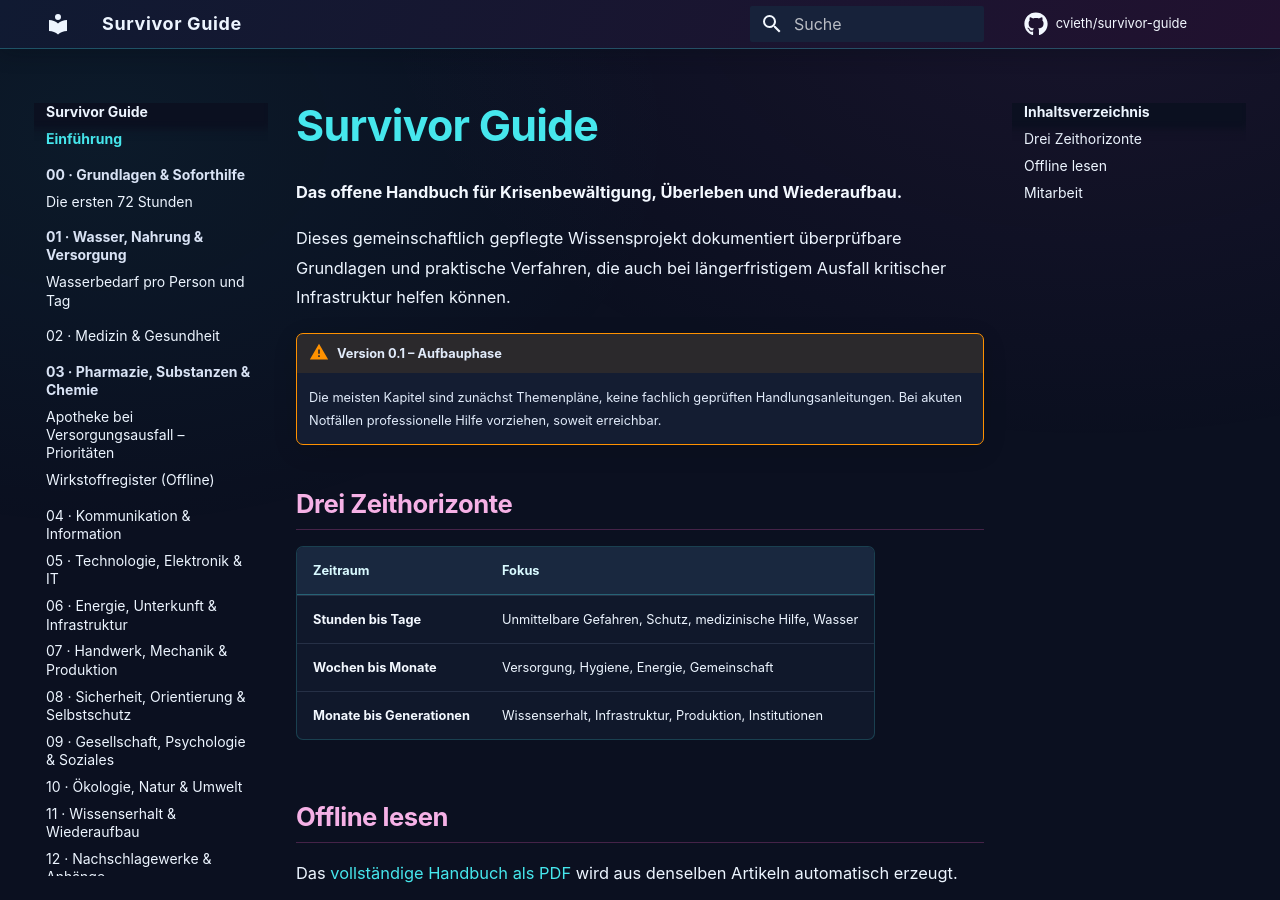
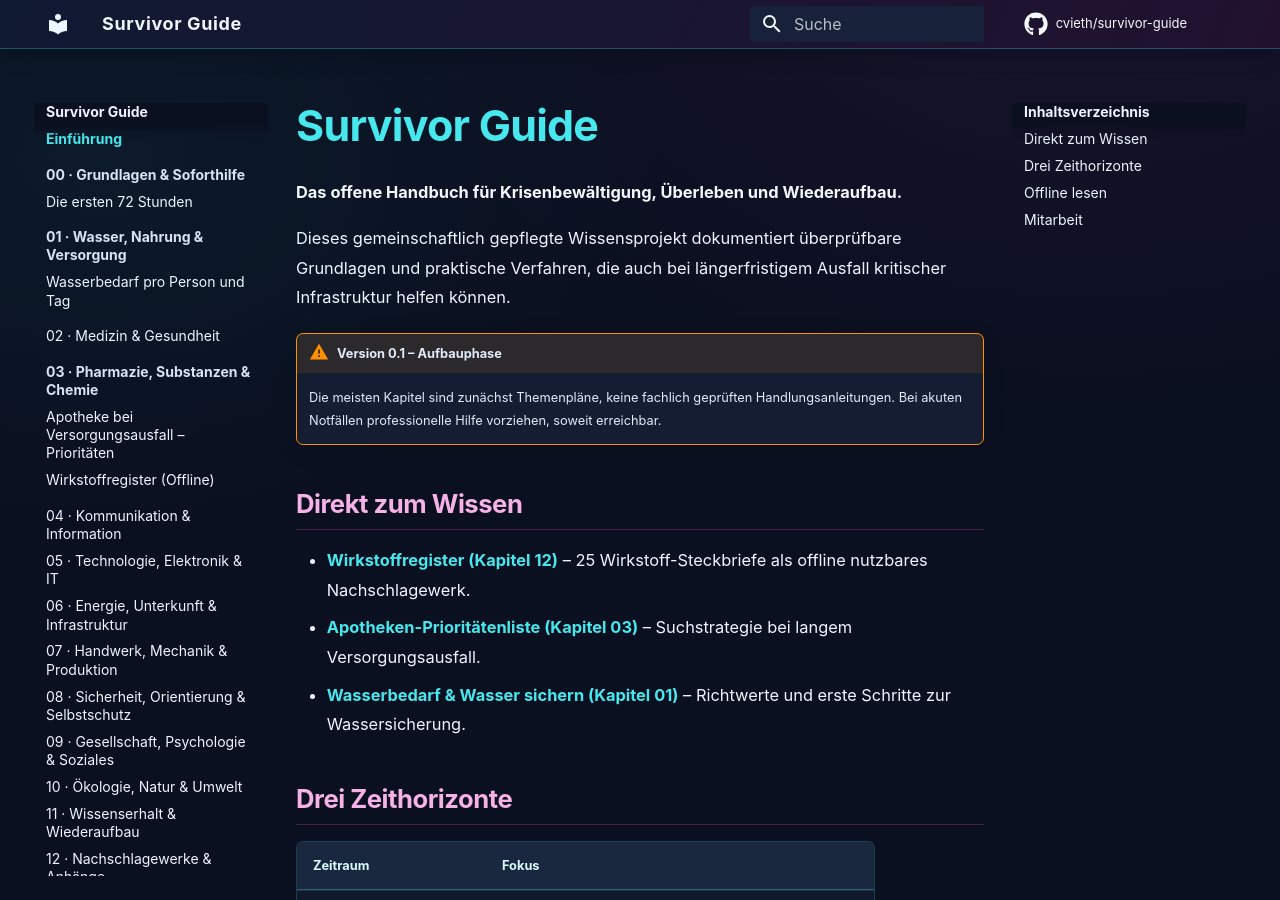
Before and after one commit to cvieth/survivor-guide, an MkDocs documentation site: the page built from docs/index.md, in a window 1280 px wide and 900 px high. Built offline with MkDocs 1.6.1 and Material for MkDocs 9.7.7, drawn with Linux system fonts in a browser that asks for light colours; comment, search, counter and statistics services are not loaded.

Commit message:
docs(nav): Wirkstoffregister unter Nachschlagewerke verlinken (docs/index.md)

```diff
--- a/docs/index.md
+++ b/docs/index.md
@@ -6,6 +6,12 @@ Dieses gemeinschaftlich gepflegte Wissensprojekt dokumentiert überprüfbare Gru
 
 !!! warning "Version 0.1 – Aufbauphase"
     Die meisten Kapitel sind zunächst Themenpläne, keine fachlich geprüften Handlungsanleitungen. Bei akuten Notfällen professionelle Hilfe vorziehen, soweit erreichbar.
+
+## Direkt zum Wissen
+
+- **[Wirkstoffregister (Kapitel 12)](12-nachschlagewerk/wirkstoffregister.md)** – 25 Wirkstoff-Steckbriefe als offline nutzbares Nachschlagewerk.
+- **[Apotheken-Prioritätenliste (Kapitel 03)](03-pharmazie/apotheke-prioritaeten.md)** – Suchstrategie bei langem Versorgungsausfall.
+- **[Wasserbedarf & Wasser sichern (Kapitel 01)](01-versorgung/wasserbedarf-pro-person.md)** – Richtwerte und erste Schritte zur Wassersicherung.
 
 ## Drei Zeithorizonte
 
```
